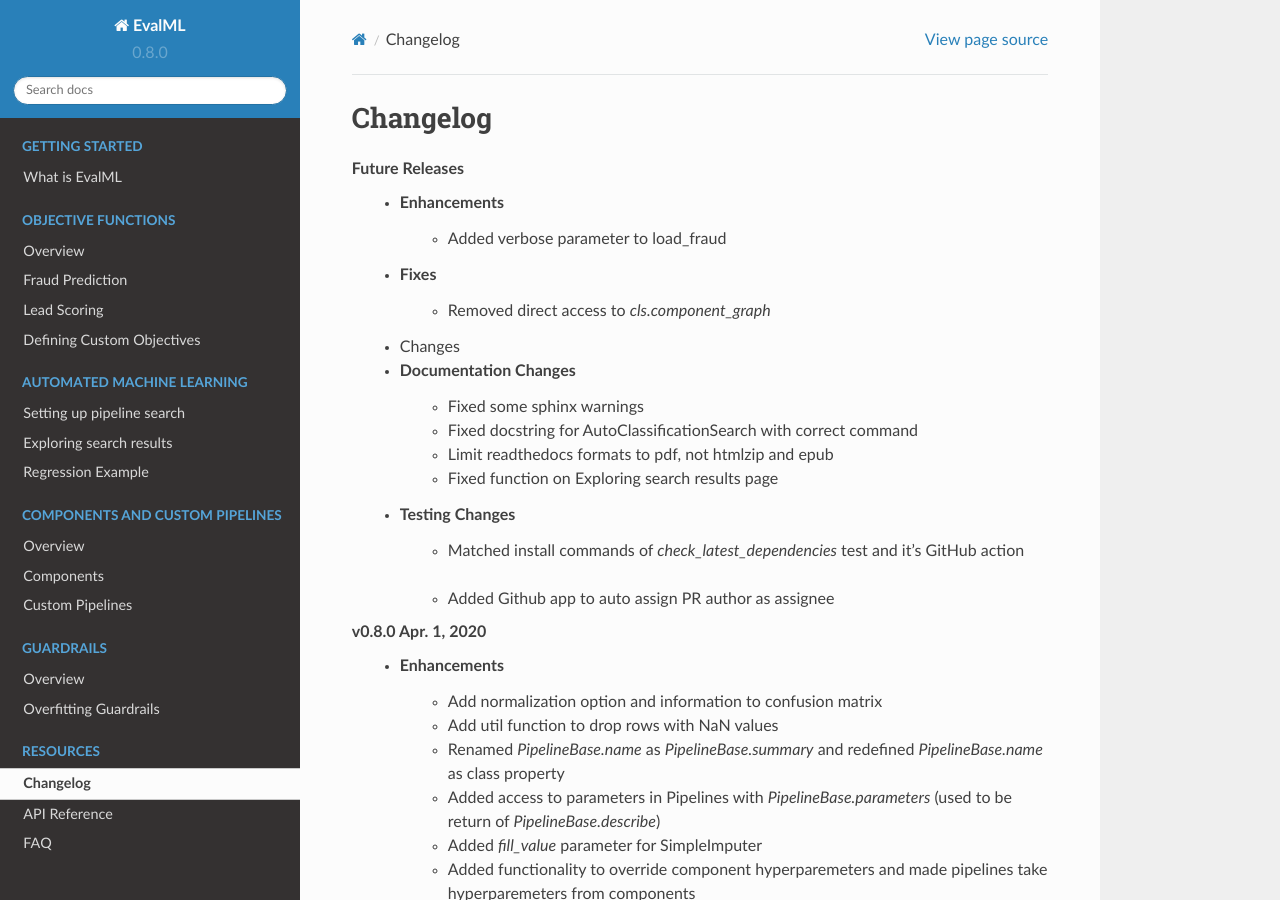
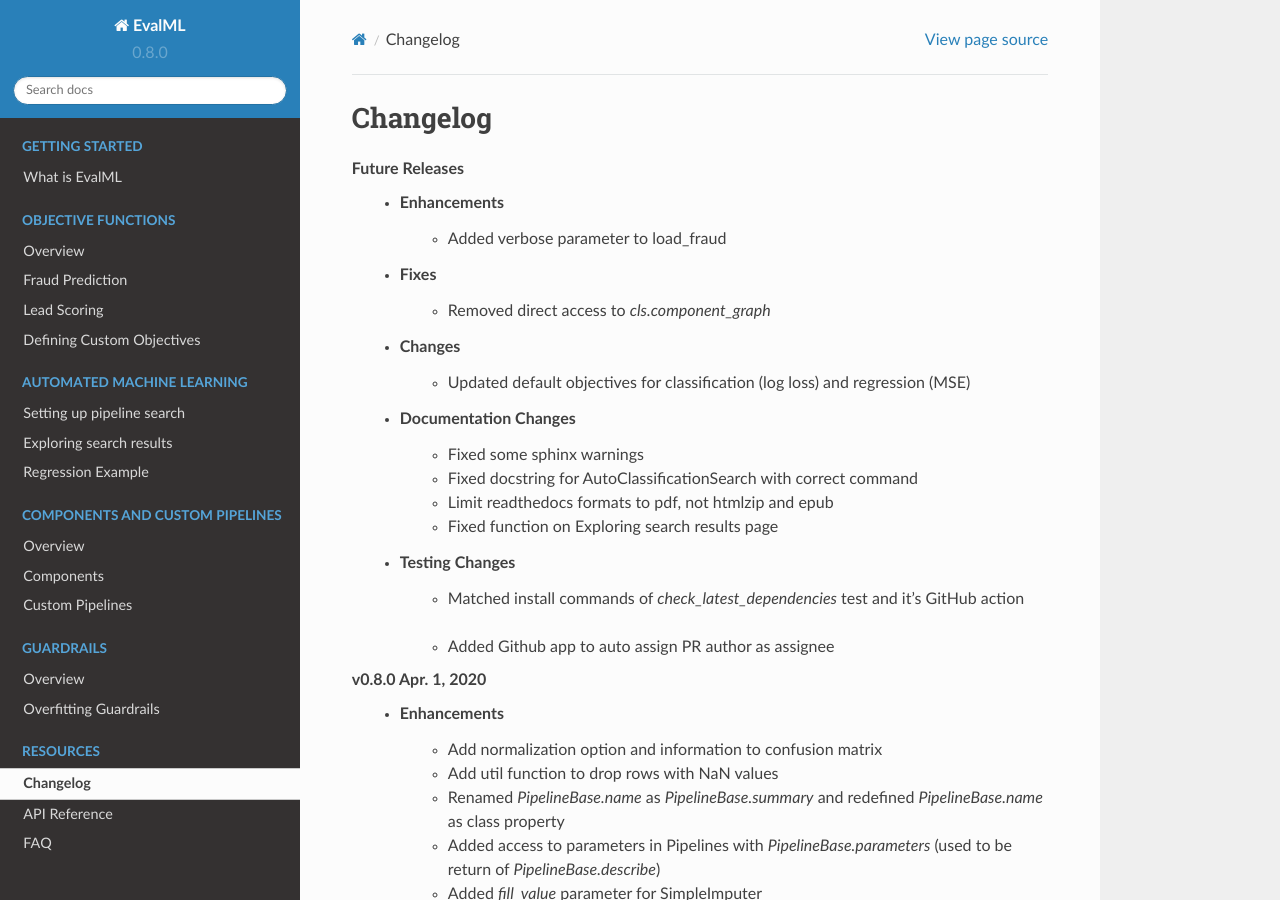
Before and after one commit to alteryx/evalml, a Sphinx documentation site: the page built from docs/source/changelog.rst, in a window 1280 px wide and 900 px high. Built offline with Sphinx 7.4.7 and the Read the Docs theme 2.0.0, drawn with Linux system fonts in a browser that asks for light colours; comment, search, counter and statistics services are not loaded.

Commit message:
Changelog

```diff
--- a/docs/source/changelog.rst
+++ b/docs/source/changelog.rst
@@ -8,6 +8,7 @@
     * Fixes
         * Removed direct access to `cls.component_graph` :pr:`595`
     * Changes
+        * Updated default objectives for classification (log loss) and regression (MSE) :pr:`613`
     * Documentation Changes
         * Fixed some sphinx warnings :pr:`593`
         * Fixed docstring for AutoClassificationSearch with correct command :pr:`599`
```
